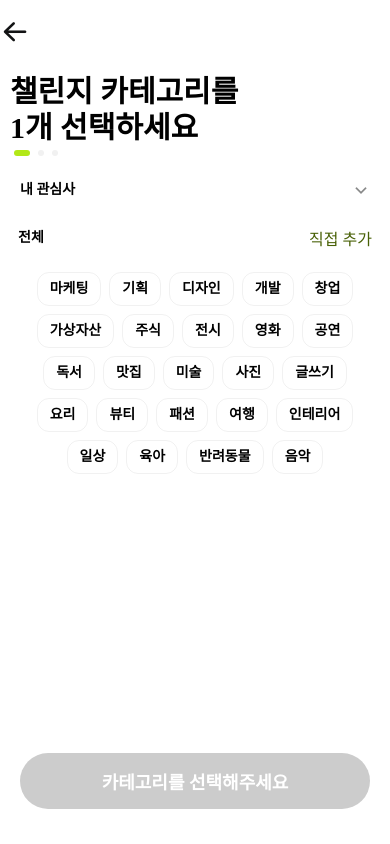
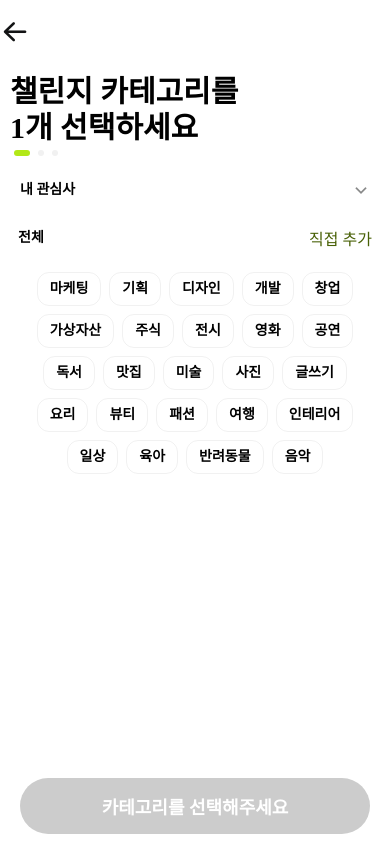
Before and after one commit to CCC-org/keewe-app, a React Native app: screen /CategorySelect in a window 390 px wide. Built offline with nearby package versions, Linux system fonts and the light colour scheme; a web font is replaced by a local one.

Commit message:
removed margin

```diff
--- a/src/components/buttons/ConditionalButton.tsx
+++ b/src/components/buttons/ConditionalButton.tsx
@@ -71,7 +71,7 @@ export default ConditionalButton;
 
 const styles = StyleSheet.create({
   container: {
-    marginBottom: 25,
+    marginBottom: 0,
     alignItems: 'center',
     justifyContent: 'flex-end',
   },
```
